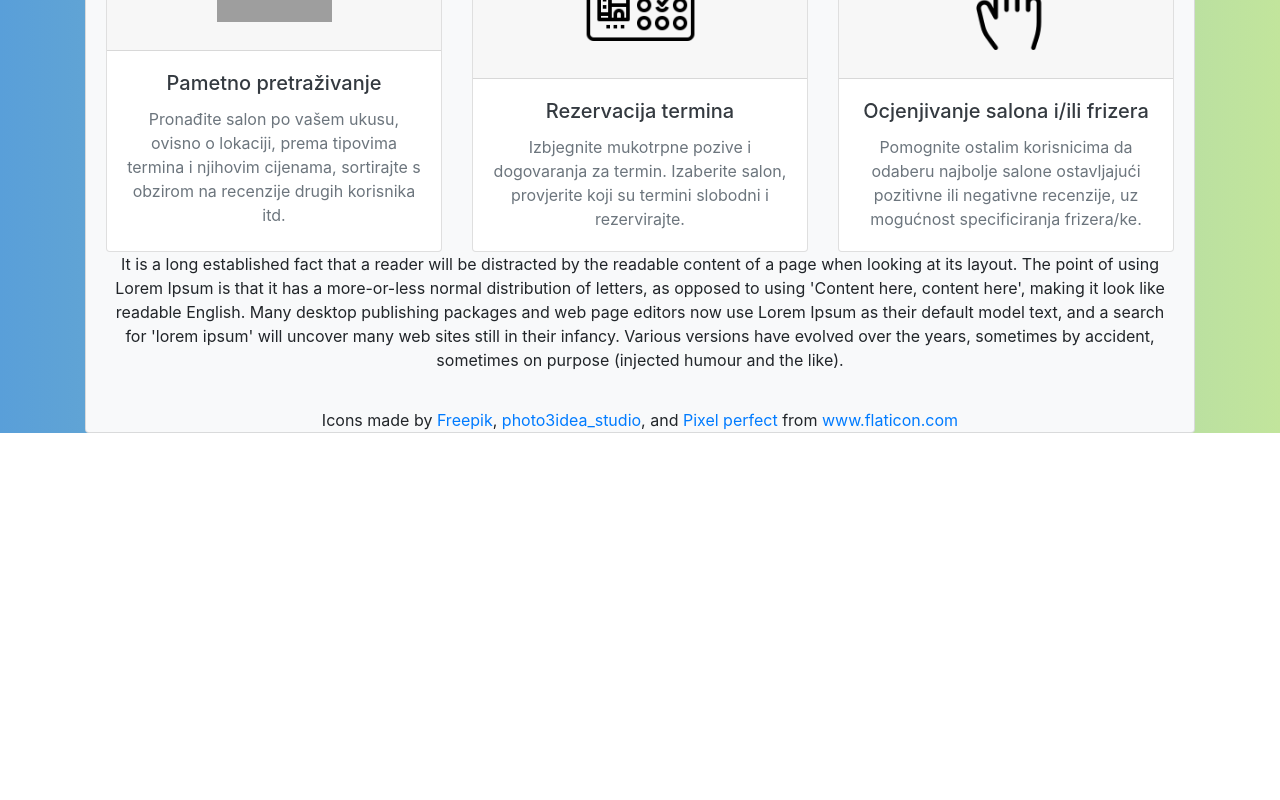
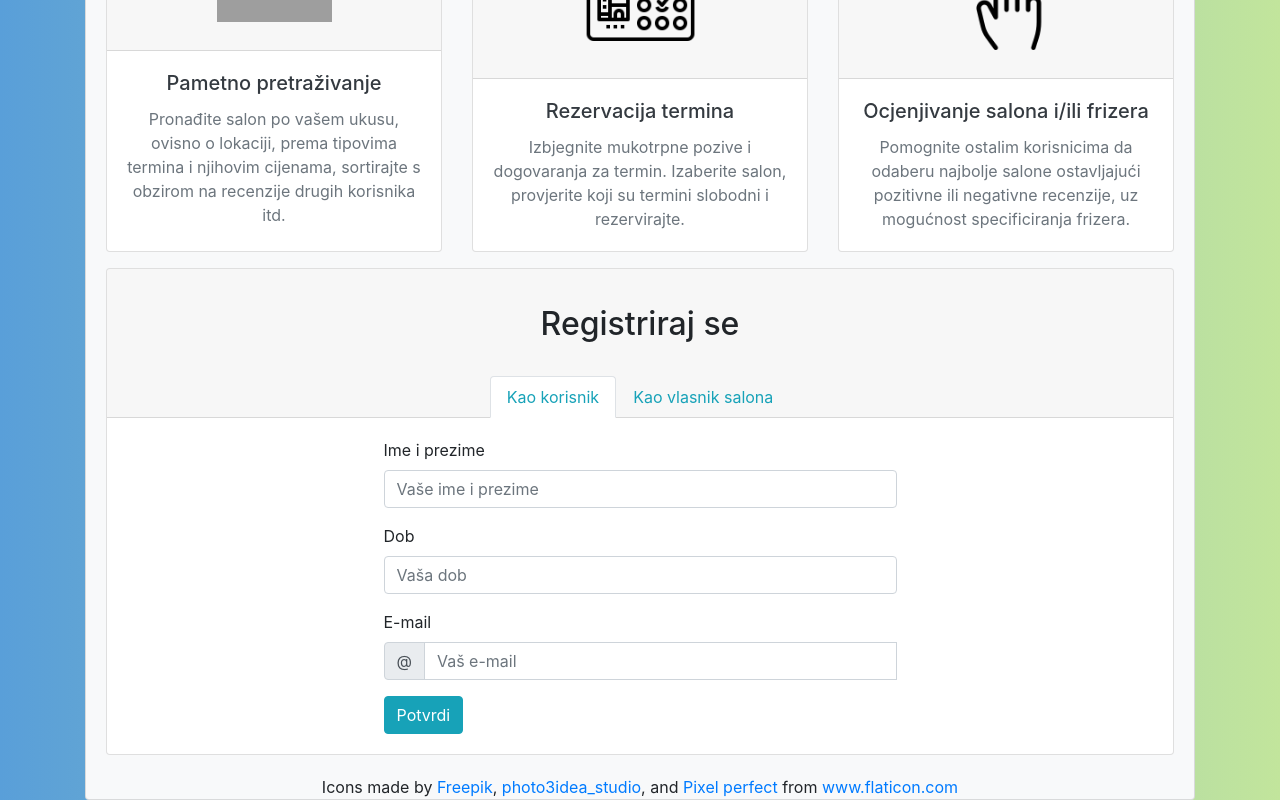
Before and after one commit to NikolasSkrlj/Frizz, a React (Create React App) app in the folder client/: page / in a window 1280 px wide. Shown: the part 707-1507 px from the top of the page. Before the commit the page ends 1140 px from the top, so only its background shows below. Built offline with nearby package versions, Linux system fonts and the light colour scheme; grey boxes are pictures that could not be loaded.

Commit message:
doradjen landing page

```diff
--- a/client/package.json
+++ b/client/package.json
@@ -10,6 +10,7 @@
     "babel-jest": "^24.9.0",
     "bootstrap": "^4.5.1",
     "date-fns": "^2.15.0",
+    "formik": "^2.1.5",
     "react": "^16.13.1",
     "react-bootstrap": "^1.3.0",
     "react-datepicker": "^3.1.3",
@@ -18,7 +19,8 @@
     "react-router-dom": "^5.2.0",
     "react-scripts": "3.4.1",
     "react-sidemenu": "^1.1.0",
-    "react-star-ratings": "^2.3.0"
+    "react-star-ratings": "^2.3.0",
+    "yup": "^0.29.3"
   },
   "scripts": {
     "start": "react-scripts start",
--- /dev/null
+++ b/client/src/components/SalonRegForm.js
@@ -0,0 +1,116 @@
+import React, { useState, useEffect } from "react";
+import {
+  Button,
+  Row,
+  Col,
+  Dropdown,
+  DropdownButton,
+  Form,
+  Alert,
+  Spinner,
+  InputGroup,
+} from "react-bootstrap";
+import axios from "axios";
+import { Formik } from "formik";
+import * as yup from "yup";
+
+//yup je vanjski library za validaciju kojeg koristi formik i lagano je jer ima schemu ovako
+const schema = yup.object({
+  name: yup
+    .string()
+    .min(2, "Prekratko ime!")
+    .max(25, "Predugo ime!")
+    .required("Ime je obavezno"),
+  age: yup
+    .number()
+    .min(18, "Morate imate minimalno 18 godina")
+    .required("Dob je obavezna"),
+  email: yup.string().email("Neispravan e-mail").required("E-mail je obavezan"),
+});
+
+const SalonRegForm = () => {
+  return (
+    <Formik
+      validationSchema={schema}
+      onSubmit={(values) => {
+        console.log(values);
+      }}
+      validateOnChange={false}
+      initialValues={{}}
+    >
+      {({
+        handleSubmit,
+        handleChange,
+        handleBlur,
+        values,
+        touched,
+        isValid,
+        errors,
+      }) => (
+        <Form
+          noValidate
+          onSubmit={handleSubmit}
+          className="w-50 mx-auto text-left"
+        >
+          <Form.Row>
+            <Form.Group as={Col} md="12" controlId="ime2">
+              <Form.Label>Ime</Form.Label>
+              <Form.Control
+                type="text"
+                name="name"
+                placeholder="Vaše ime"
+                value={values.name}
+                onChange={handleChange}
+                isInvalid={!!errors.name}
+              />
+              <Form.Control.Feedback type="invalid">
+                {errors.name}
+              </Form.Control.Feedback>
+            </Form.Group>
+            <Form.Group as={Col} md="12" controlId="dob2">
+              <Form.Label>Dob</Form.Label>
+              <Form.Control
+                type="number"
+                name="age"
+                placeholder="18"
+                value={values.age}
+                onChange={handleChange}
+                isInvalid={!!errors.age}
+              />
+
+              <Form.Control.Feedback type="invalid">
+                {errors.age}
+              </Form.Control.Feedback>
+            </Form.Group>
+            <Form.Group as={Col} md="12" controlId="email2">
+              <Form.Label>E-mail</Form.Label>
+              <InputGroup>
+                <InputGroup.Prepend>
+                  <InputGroup.Text id="inputGroupPrepend">@</InputGroup.Text>
+                </InputGroup.Prepend>
+                <Form.Control
+                  type="text"
+                  placeholder="Vaš e-mail"
+                  aria-describedby="inputGroupPrepend"
+                  name="email"
+                  value={values.email}
+                  onChange={handleChange}
+                  isInvalid={!!errors.email}
+                />
+                <Form.Control.Feedback type="invalid">
+                  {errors.email}
+                </Form.Control.Feedback>
+              </InputGroup>
+            </Form.Group>
+          </Form.Row>
+
+          <Button type="submit" variant="info">
+            Potvrdi
+          </Button>
+        </Form>
+      )}
+    </Formik>
+  );
+};
+
+export default SalonRegForm;
--- /dev/null
+++ b/client/src/components/UserRegForm.js
@@ -0,0 +1,116 @@
+import React, { useState, useEffect } from "react";
+import {
+  Button,
+  Row,
+  Col,
+  Dropdown,
+  DropdownButton,
+  Form,
+  Alert,
+  Spinner,
+  InputGroup,
+} from "react-bootstrap";
+import axios from "axios";
+import { Formik } from "formik";
+import * as yup from "yup";
+
+//yup je vanjski library za validaciju kojeg koristi formik i lagano je jer ima schemu ovako
+const schema = yup.object({
+  name: yup
+    .string()
+    .min(2, "Prekratko ime!")
+    .max(25, "Predugo ime!")
+    .required("Ime je obavezno"),
+  age: yup
+    .number()
+    .min(18, "Morate imate minimalno 18 godina")
+    .required("Dob je obavezna"),
+  email: yup.string().email("Neispravan e-mail").required("E-mail je obavezan"),
+});
+
+const UserRegForm = () => {
+  return (
+    <Formik
+      validationSchema={schema}
+      onSubmit={(values) => {
+        console.log(values);
+      }}
+      validateOnChange={false}
+      initialValues={{}}
+    >
+      {({
+        handleSubmit,
+        handleChange,
+        handleBlur,
+        values,
+        touched,
+        isValid,
+        errors,
+      }) => (
+        <Form
+          noValidate
+          onSubmit={handleSubmit}
+          className="w-50 mx-auto text-left"
+        >
+          <Form.Row>
+            <Form.Group as={Col} md="12" controlId="ime">
+              <Form.Label>Ime i prezime</Form.Label>
+              <Form.Control
+                type="text"
+                name="fullName"
+                placeholder="Vaše ime i prezime"
+                value={values.fullName}
+                onChange={handleChange}
+                isInvalid={!!errors.fullName}
+              />
+              <Form.Control.Feedback type="invalid">
+                {errors.name}
+              </Form.Control.Feedback>
+            </Form.Group>
+            <Form.Group as={Col} md="12" controlId="dob">
+              <Form.Label>Dob</Form.Label>
+              <Form.Control
+                type="number"
+                name="age"
+                placeholder="Vaša dob"
+                value={values.age}
+                onChange={handleChange}
+                isInvalid={!!errors.age}
+              />
+
+              <Form.Control.Feedback type="invalid">
+                {errors.age}
+              </Form.Control.Feedback>
+            </Form.Group>
+            <Form.Group as={Col} md="12" controlId="email">
+              <Form.Label>E-mail</Form.Label>
+              <InputGroup>
+                <InputGroup.Prepend>
+                  <InputGroup.Text id="inputGroupPrepend">@</InputGroup.Text>
+                </InputGroup.Prepend>
+                <Form.Control
+                  type="text"
+                  placeholder="Vaš e-mail"
+                  aria-describedby="inputGroupPrepend"
+                  name="email"
+                  value={values.email}
+                  onChange={handleChange}
+                  isInvalid={!!errors.email}
+                />
+                <Form.Control.Feedback type="invalid">
+                  {errors.email}
+                </Form.Control.Feedback>
+              </InputGroup>
+            </Form.Group>
+          </Form.Row>
+
+          <Button type="submit" variant="info">
+            Potvrdi
+          </Button>
+        </Form>
+      )}
+    </Formik>
+  );
+};
+
+export default UserRegForm;
--- a/client/src/components/user/Salon.js
+++ b/client/src/components/user/Salon.js
@@ -626,7 +626,7 @@ const Salon = ({ salonData }) => {
                               <th>#</th>
                               <th>Početak</th>
                               <th>Završetak</th>
-                              <th>Frizer/ka</th>
+                              <th>Frizer</th>
                             </tr>
                           </thead>
                           <tbody>
--- a/client/src/containers/LandingPage.js
+++ b/client/src/containers/LandingPage.js
@@ -7,8 +7,13 @@ import {
   CardDeck,
   Row,
   Col,
+  Nav,
+  Tab,
 } from "react-bootstrap";
 import { Link } from "react-router-dom";
+import UserRegForm from "../components/UserRegForm";
+import SalonRegForm from "../components/SalonRegForm";
+
 import search from "../search.png";
 import review from "../review.png";
 import booking from "../booking.png";
@@ -42,7 +47,7 @@ const LandingPage = () => {
               pristup frizerskim salonima diljem zemlje
             </Card.Text>
 
-            <CardDeck>
+            <CardDeck className="mb-3">
               <Card>
                 <Card.Header>
                   <Card.Img variant="top" src={search} className=" w-50 p-3 " />
@@ -87,28 +92,47 @@ const LandingPage = () => {
                   <Card.Text className="text-muted">
                     Pomognite ostalim korisnicima da odaberu najbolje salone
                     ostavljajući pozitivne ili negativne recenzije, uz mogućnost
-                    specificiranja frizera/ke.
+                    specificiranja frizera.
                   </Card.Text>
                 </Card.Body>
               </Card>
             </CardDeck>
             <div id="reg" name="#reg">
-              <p>
-                It is a long established fact that a reader will be distracted
-                by the readable content of a page when looking at its layout.
-                The point of using Lorem Ipsum is that it has a more-or-less
-                normal distribution of letters, as opposed to using 'Content
-                here, content here', making it look like readable English. Many
-                desktop publishing packages and web page editors now use Lorem
-                Ipsum as their default model text, and a search for 'lorem
-                ipsum' will uncover many web sites still in their infancy.
-                Various versions have evolved over the years, sometimes by
-                accident, sometimes on purpose (injected humour and the like).
-              </p>
+              <Card>
+                <Tab.Container id="left-tabs-example" defaultActiveKey="user">
+                  <Card.Header>
+                    <h2 class="text-center py-4 text-italic">Registriraj se</h2>
+                    <Nav variant="tabs" className="justify-content-center">
+                      <Nav.Item>
+                        <Nav.Link className="text-info " eventKey="user">
+                          Kao korisnik
+                        </Nav.Link>
+                      </Nav.Item>
+                      <Nav.Item>
+                        <Nav.Link className="text-info" eventKey="salon">
+                          Kao vlasnik salona
+                        </Nav.Link>
+                      </Nav.Item>
+                    </Nav>
+                  </Card.Header>
+                  <Tab.Content>
+                    <Tab.Pane eventKey="user">
+                      <Card.Body>
+                        <UserRegForm />
+                      </Card.Body>
+                    </Tab.Pane>
+                    <Tab.Pane eventKey="salon">
+                      <Card.Body>
+                        <SalonRegForm />
+                      </Card.Body>
+                    </Tab.Pane>
+                  </Tab.Content>
+                </Tab.Container>
+              </Card>
             </div>
           </Card.Body>
           <div>
-            {/* zgob icona treba dati im credit, to ce bit u footeru.
+            {/* zbog icona treba dati im credit, to ce bit u footeru.
              */}
             Icons made by{" "}
             <a href="https://www.flaticon.com/authors/freepik" title="Freepik">
--- a/client/src/containers/Navbar.js
+++ b/client/src/containers/Navbar.js
@@ -85,12 +85,20 @@ const NavbarContainer = () => {
           </Nav>
           <Nav className="mr-md-5">
             {isLoggedIn ? (
-              <Nav.Link
+              /*  <Nav.Link
                 className="d-flex justify-content-center"
                 onClick={() => handleLogout()}
               >
                 Odjava
-              </Nav.Link>
+              </Nav.Link> */
+              <Button
+                variant="outline-light"
+                as={Link}
+                onClick={() => handleLogout()}
+                className="justify-content-sm-center"
+              >
+                Odjava
+              </Button>
             ) : (
               <>
                 {/* <Nav.Link
```
Also changed, not shown: 2 other files (tests, documents, lock files or other folders).
